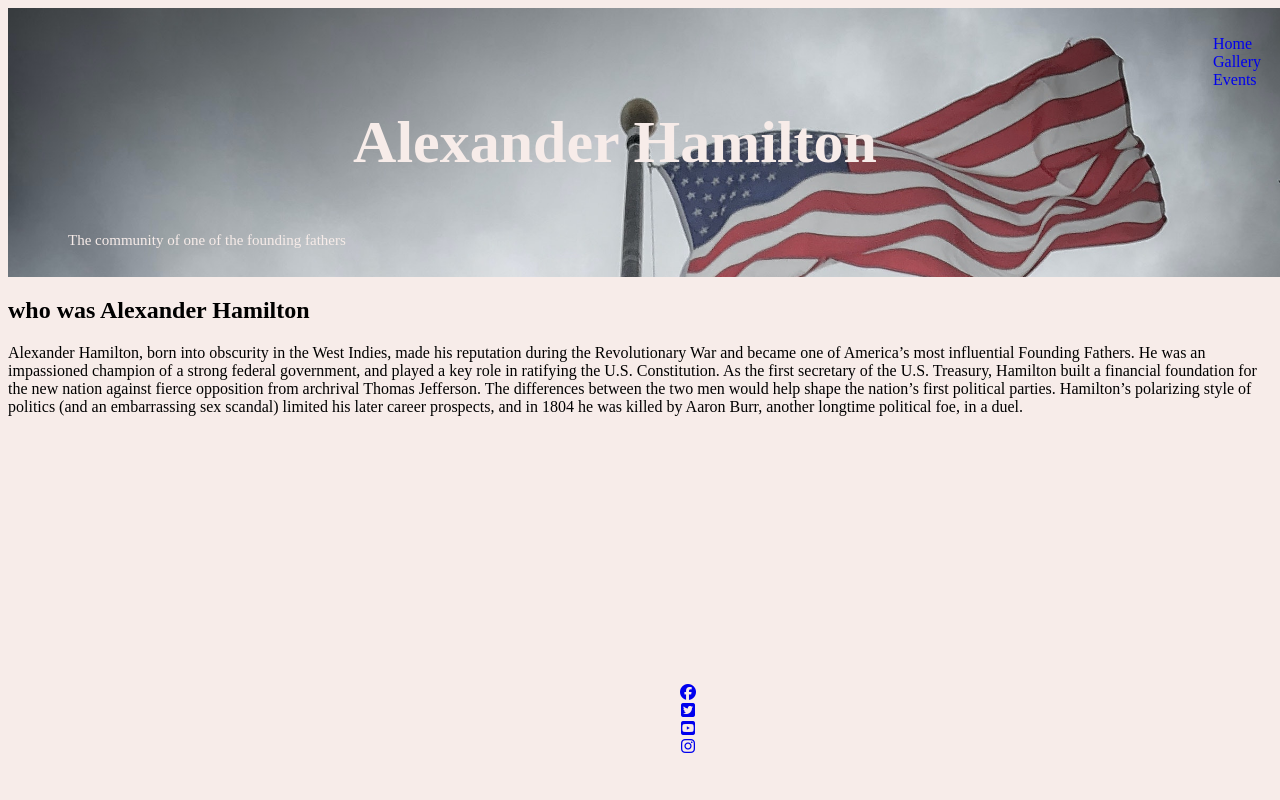
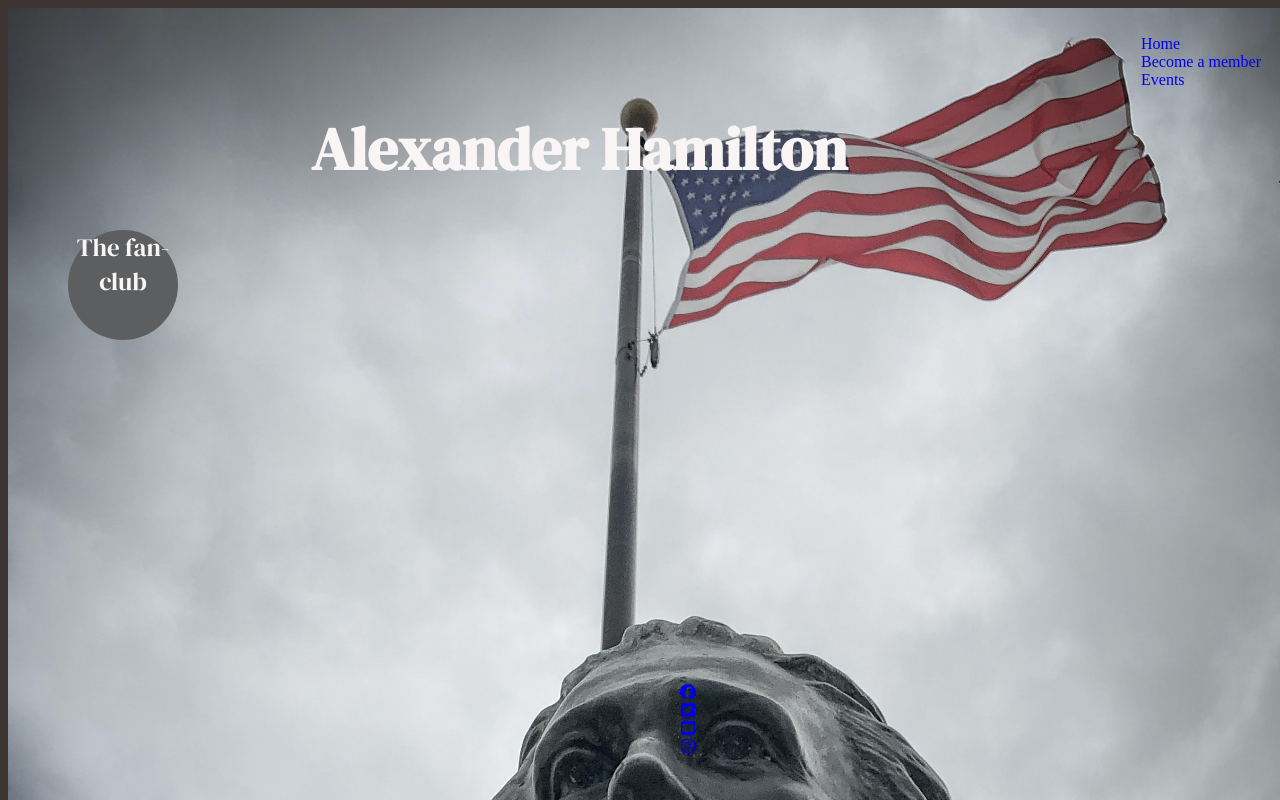
Before and after one commit to kaeb13/project1, a plain HTML site: page index.html in a window 1280 px wide. Shown: the top 800 px of the page. Drawn offline with Linux system fonts and the light colour scheme.

Commit message:
Edit name of categories in nav-bar

```diff
--- a/assets/css/style.css
+++ b/assets/css/style.css
@@ -9,6 +9,7 @@ nav {
 nav> ul
 {
 list-style: none;
+color: #F8F5F4;
 
 }
 
@@ -22,29 +23,43 @@ list-style: none;
     padding: 60px;
     text-align: center;
     background: url('../images/headerphoto_alexander.jpg');
-    color: #F7ECE9;
+    color: #F8F5F4;
     font-size: 30px;
-    height: 1200 px;
+    height: 1200px;
     width: 100%;
     background-size: cover;
+    font-family: dm serif display , sans-serif;
+
+    }
+
+
+
+.fan-club-header-circle {
+    background: #5D5E5F;
+    border-radius: 50%;
+    width: 110px;
+    height: 110px;
+
+
+    }
+
+ #text-of-circle-header {
+   font-size: 25px;
+
+
+
 
 
 
 
 }
 
-.header > p
-{
-    text-align: center;
-    font-size: 15px;
-    float: left;
 
-}
-/*footer socialmedia links*/
+/*footer socialmedia links */
 
 .social-networks {
     color:#04395e;
-    background-color: #F7ECE9;
+    color: #F8F5F4;
     position: absolute;
     bottom: 0;
     width: 100%;
@@ -55,10 +70,21 @@ list-style: none;
 
 
 
+
 }
+
 
 /*Home page*/
 
 body {
     background-color: #F7ECE9;
+    color: #F8F5F4;
+    background-color: #3C3431;
+
 }
+
+body h2
+{
+text-align: center;
+background-color: #3C3431;
+}
--- a/index.html
+++ b/index.html
@@ -7,7 +7,7 @@
 <!-- Google fonts below-->
 <link rel="preconnect" href="https://fonts.googleapis.com">
 <link rel="preconnect" href="https://fonts.gstatic.com" crossorigin>
-<link href="https://fonts.googleapis.com/css2?family=Lato:ital,wght@1,700&family=Lora&display=swap" rel="stylesheet">
+<link href="https://fonts.googleapis.com/css2?family=DM+Serif+Display&family=Lato:ital,wght@1,700&family=Lora&display=swap" rel="stylesheet">
 
 <meta charset="UTF-8">
 <meta http-equiv="X-UA-Compatible" content="IE=edge">
@@ -23,7 +23,7 @@
             <a href="#" class="nav-bar">Home</a>
         </li>
         <li>
-            <a href="#" class="nav-bar">Gallery</a>
+            <a href="#" class="nav-bar">Become a member</a>
         </li>
         <li>
             <a href="#" class="nav-bar">Events</a>
@@ -33,14 +33,16 @@
     </nav>
    <div class="header">
     <h1>Alexander Hamilton</h1>
-     <p>The community of one of the founding fathers</p>
+     <div class="fan-club-header-circle"><p id="text-of-circle-header">The fan-club</p></div>
 </div>
 
 <div id="who-is">
-<h2> who was Alexander Hamilton</h2>
+<h2> Who was Alexander Hamilton</h2>
 <p>Alexander Hamilton, born into obscurity in the West Indies, made his reputation during the Revolutionary War and became one of America’s most influential Founding Fathers. He was an impassioned champion of a strong federal government, and played a key role in ratifying the U.S. Constitution. As the first secretary of the U.S. Treasury, Hamilton built a financial foundation for the new nation against fierce opposition from archrival Thomas Jefferson. The differences between the two men would help shape the nation’s first political parties. Hamilton’s polarizing style of politics (and an embarrassing sex scandal) limited his later career prospects, and in 1804 he was killed by Aaron Burr, another longtime political foe, in a duel. </p>
 
-
+<h2> Why this community</h2>
+<p>Due to that we consider Alexander Hamilton to be the coolest one of the founding fathers, we have started this club to discuss and share happenings connected Alexander Hamilton. Such ass tour dates of the famous musical or exhibitions and meet-ups for our Alexander Hamilton fan club.
+</p>
 </div>
  <footer>
         <ul class="social-networks">
```
